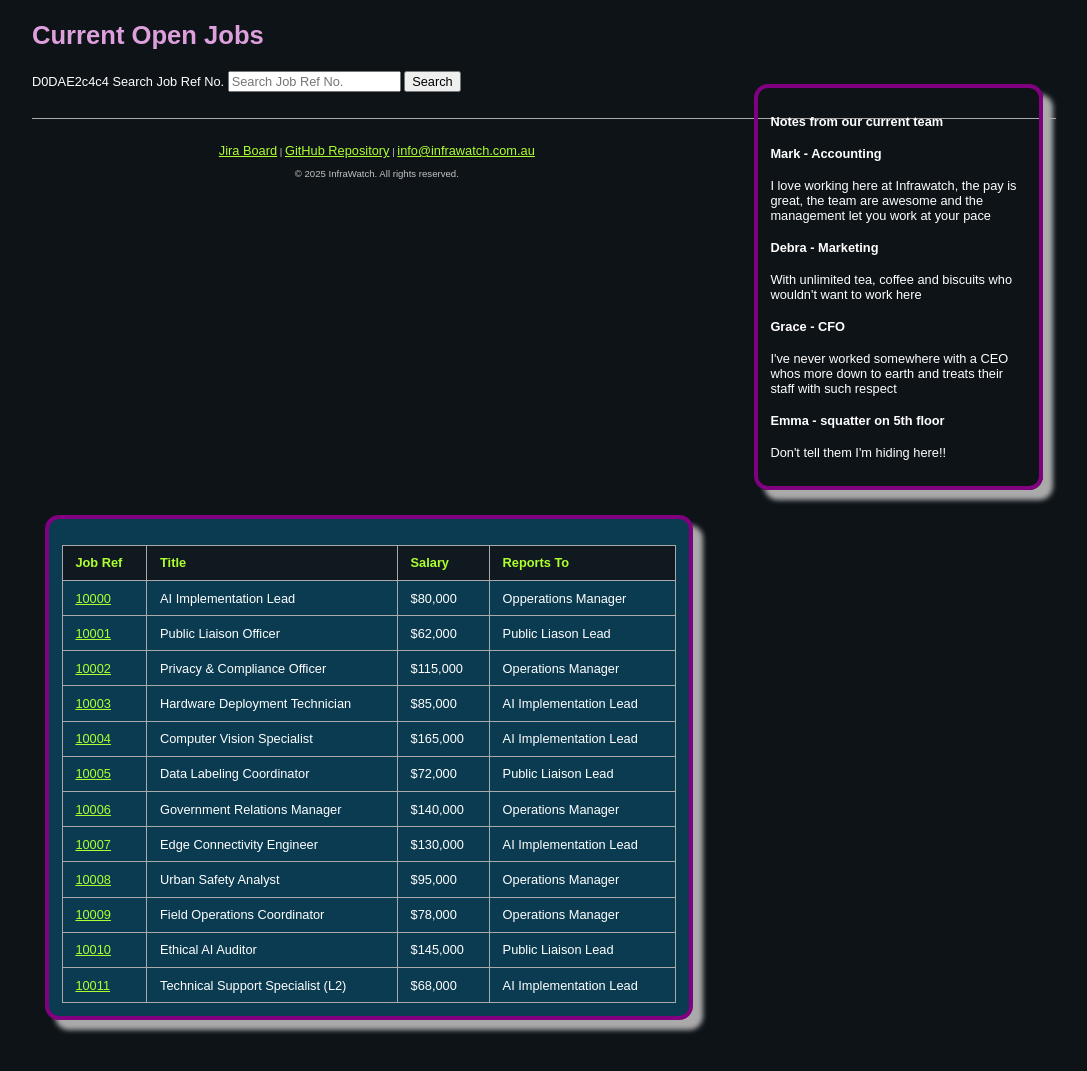
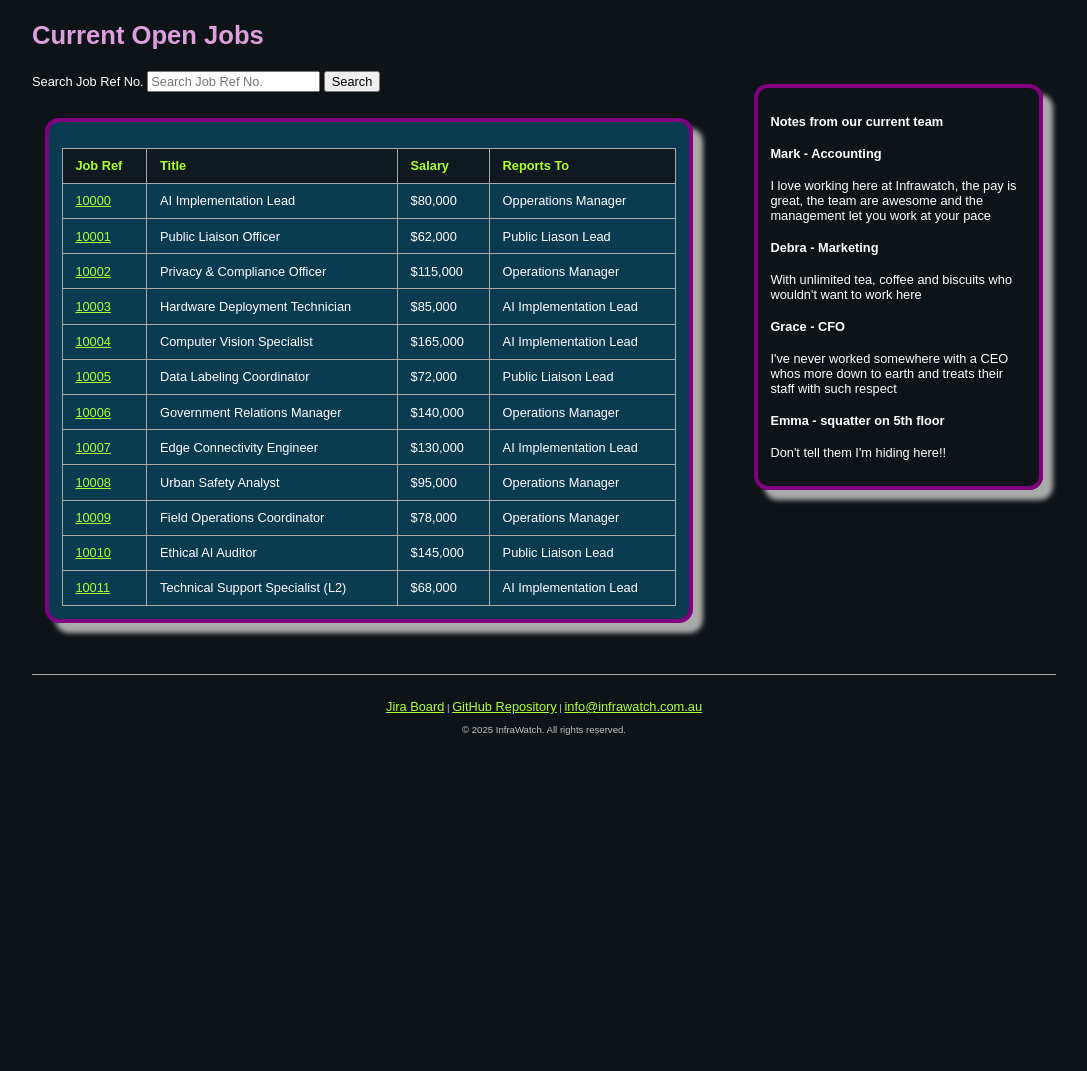
Before and after one commit to 103429611/Applied-Web-Project-Part-2, a PHP site: page /jobs.php in a window 1280 px wide. Shown: the part 103-1174 px from the top of the page, without its empty margins (96-1183 px from the left). After the commit the page ends 838 px from the top, so only its background shows below. Run offline with PHP 8.4, Linux system fonts and the light colour scheme; data comes from the database, SQL or seed files in the repository.

Commit message:
Ashley fixing spacing issues caused by float on the table, maybe works

```diff
--- a/jobs.php
+++ b/jobs.php
@@ -1,43 +1,9 @@
 <!DOCTYPE html>
 <html lang="en">
+<!-- Apply server‑side validation, sanitisation, and security practices for all user input. -->
 
-<!-- TO-DO  -->
-
-<!-- Convert relevant HTML pages to PHP and modularise shared components using PHP includes. -->
-<!-- Implement database connectivity and manage application data using server‑side scripting. -->
-<!-- Apply server‑side validation, sanitisation, and security practices for all user input. -->
-<!-- Dynamically render job listings, form submissions, and database content.-->
-<!-- Implement authentication and controlled access for management functionality.-->
 <!-- Demonstrate your implemented features during the Week 11 interview with your tutor.-->
 <!-- Participate in the Week 12 group presentation and complete the Peer & Self Evaluation individually.-->
-<!--Move shared HTML (header, nav, footer, etc.,...) into .inc files (e.g., header.inc, nav.inc, footer.inc). -->
-<!-- Convert pages to .php and include these files.
--->
-<!-- Create settings.php with host, user, password, and database name. Note: Do not set any password
--->
-<!-- Use it for all DB connections on the local server.
--->
-<!-- Jobs table and jobs.php
-Create a jobs table. Fields and data types of jobs table must match with the project 1 jobs page.
-Render job descriptions and details (everything) dynamically with PHP in jobs.php page
-(or other pages if relevant). Jobs page should have a search bar that retrieves data from the database.-->
-<!-- -->
-<!-- -->
-<!-- -->
-
-
-<!-- DONE  -->
-
-<!-- -->
-<!-- -->
-<!-- -->
-<!-- -->
-<!-- -->
-<!-- -->
-<!-- -->
-
-
-
 
 
 <head> <!-- Head containing nesseccary info on Character set, Description, Keywords and Author -->
@@ -96,7 +62,7 @@ Render job descriptions and details (everything) dynamically with PHP in jobs.ph
     </aside>
 
     <section id = "job_search" >
-        <form action="./job_search_result.php" method="GET">D0DAE2c4c4
+        <form action="job_search_result.php" method="GET">
         <label for="job_ref">Search Job Ref No.</label>
         <input type="search" id="job_ref" name="job_ref" placeholder="Search Job Ref No." required>
         <button type="submit">Search</button>
--- a/styles/styles.css
+++ b/styles/styles.css
@@ -116,11 +116,7 @@ aside {
     box-shadow: 10px 10px 5px #aaaaaa;
 }
 
-#job_descriptions{
-    float: left;
-    width: 70%;
 
-}
 /*Aligns text for Job Descriptions to the center*/
 #job_descriptions h3{
     text-align: center;
```
Also changed, not shown: 1 other file.
